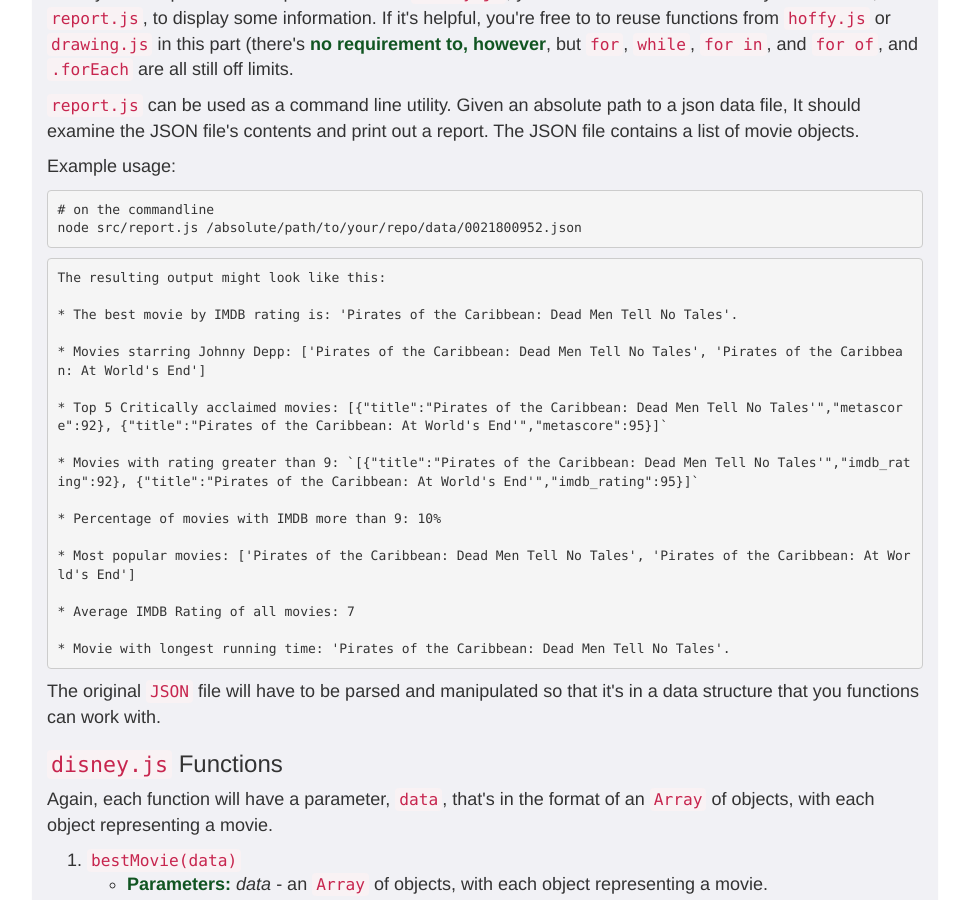
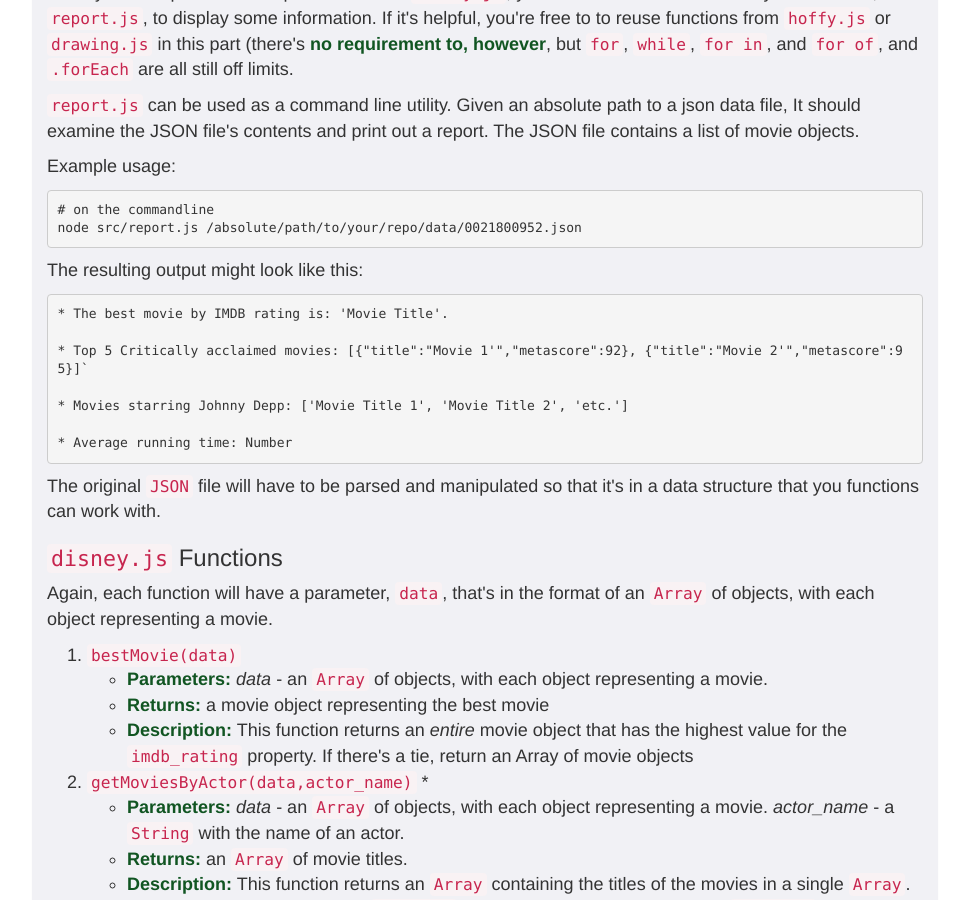
Before and after one commit to foureyes/csci-ua.0480-spring2021-034, a Jekyll site: the page built from homework/02.markdown, in a window 1280 px wide and 900 px high, scrolled down 15545 px. Shown: the whole window, without its empty margins (155-1124 px from the left). Built offline with Jekyll 4.4.1, drawn with Linux system fonts in a browser that asks for light colours.

Commit message:
fix instructions

````diff
--- a/homework/02.markdown
+++ b/homework/02.markdown
@@ -743,24 +743,16 @@ Example usage:
 node src/report.js /absolute/path/to/your/repo/data/0021800952.json
 ```
 
-```
 The resulting output might look like this:
 
-* The best movie by IMDB rating is: 'Pirates of the Caribbean: Dead Men Tell No Tales'.
+```
+* The best movie by IMDB rating is: 'Movie Title'.
 
-* Movies starring Johnny Depp: ['Pirates of the Caribbean: Dead Men Tell No Tales', 'Pirates of the Caribbean: At World's End']
+* Top 5 Critically acclaimed movies: [{"title":"Movie 1'","metascore":92}, {"title":"Movie 2'","metascore":95}]`
 
-* Top 5 Critically acclaimed movies: [{"title":"Pirates of the Caribbean: Dead Men Tell No Tales'","metascore":92}, {"title":"Pirates of the Caribbean: At World's End'","metascore":95}]`
+* Movies starring Johnny Depp: ['Movie Title 1', 'Movie Title 2', 'etc.']
 
-* Movies with rating greater than 9: `[{"title":"Pirates of the Caribbean: Dead Men Tell No Tales'","imdb_rating":92}, {"title":"Pirates of the Caribbean: At World's End'","imdb_rating":95}]`
-
-* Percentage of movies with IMDB more than 9: 10%
-
-* Most popular movies: ['Pirates of the Caribbean: Dead Men Tell No Tales', 'Pirates of the Caribbean: At World's End']
-
-* Average IMDB Rating of all movies: 7
-
-* Movie with longest running time: 'Pirates of the Caribbean: Dead Men Tell No Tales'.
+* Average running time: Number
 ```
 
 The original `JSON` file will have to be parsed and manipulated so that it's in a data structure that you functions can work with.
````
